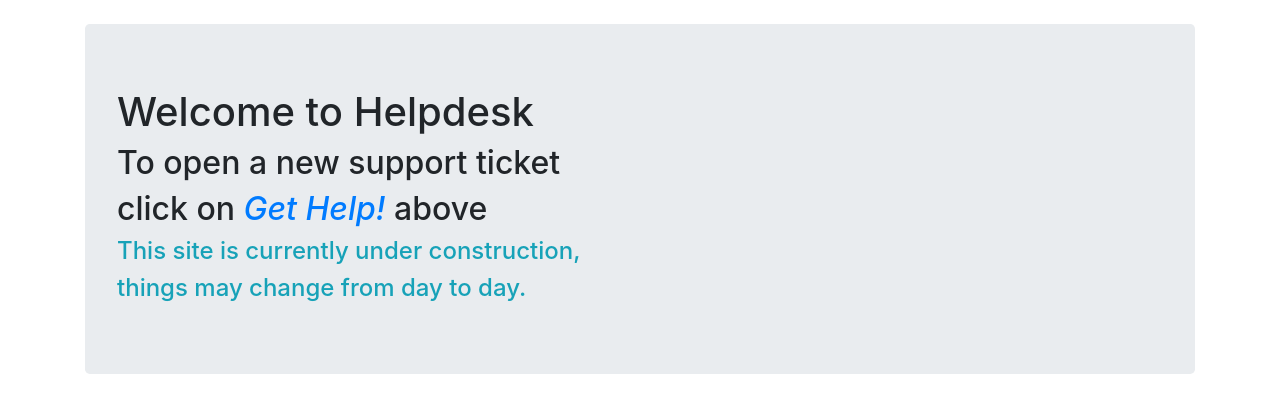
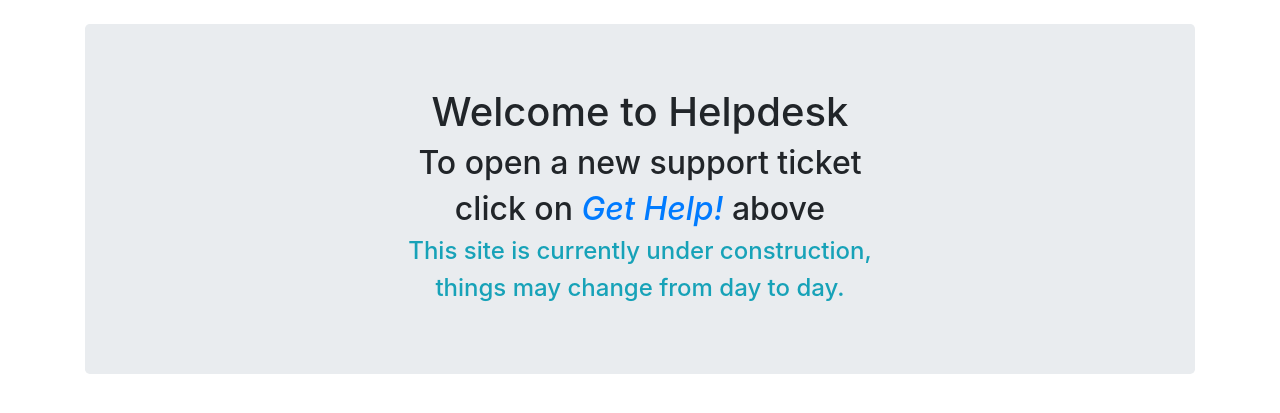
Before and after one commit to winstc/helpdesk, a Django app: page / in a window 1280 px wide. Shown: the part 56-469 px from the top of the page. Run offline with Django 3.2, Linux system fonts and the light colour scheme; parts of the project's set-up code (start-up, migrations or seed data) failed here and were passed over; some libraries are stand-ins or nearby versions.

Commit message:
add oauth.rst

```diff
--- a/helpdesk/userportal/templates/userportal/index.html
+++ b/helpdesk/userportal/templates/userportal/index.html
@@ -1,7 +1,7 @@
 {% extends "userportal/header.html" %}
 {% block content %}
 
-    <div class="jumbotron">
+    <div class="jumbotron text-center">
         <h1>Welcome to Helpdesk</h1>
         <h2>To open a new support ticket</h2>
         <h2>click on <a href="/ticket/open"><i>Get Help!</i></a> above</h2>
```
Also changed, not shown: helpdesk/userportal/static/userportal/css/header.css (+5 -3 lines), 1 other file.
